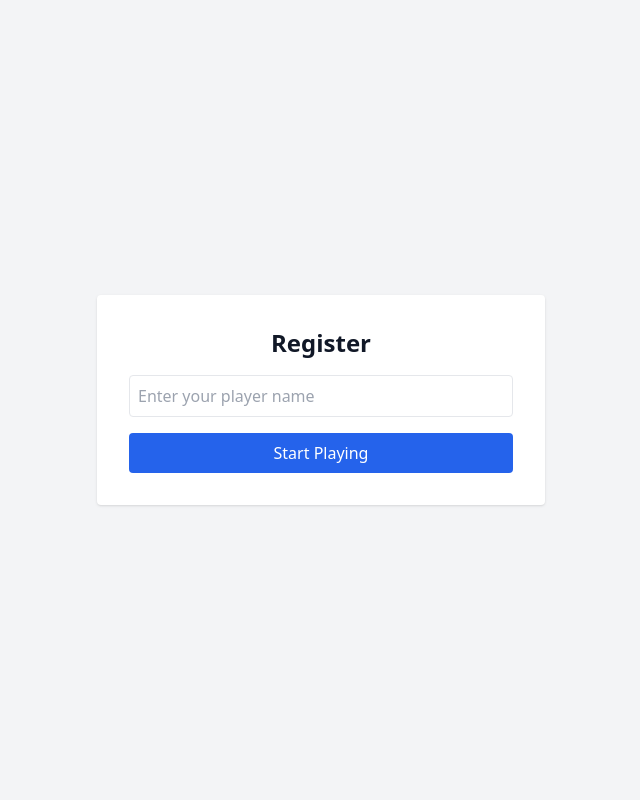
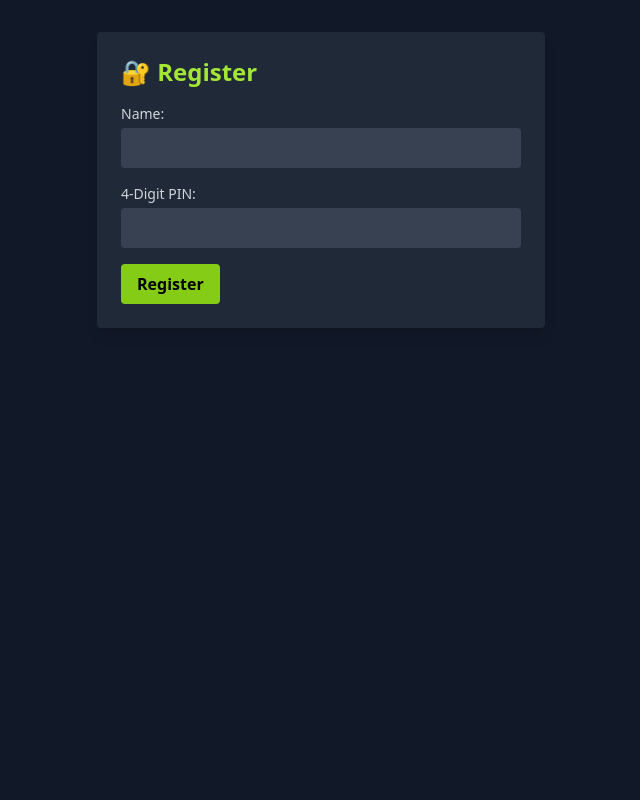
Before and after one commit to LOCOtac/cyber-scavenger-hunt, a Flask app: page /register in a window 1280 px wide. Shown: the whole page, without its empty margins (319-959 px from the left). Run offline with Flask 3, Linux system fonts and the light colour scheme; some libraries are stand-ins or nearby versions.

Commit message:
updated flag submition issue where EU can see other user flag. pin added, updated register html page

```diff
--- a/templates/register.html
+++ b/templates/register.html
@@ -1,14 +1,26 @@
 <!DOCTYPE html>
-<html>
+<html lang="en">
 <head>
+  <meta charset="UTF-8">
   <title>Register</title>
   <script src="https://cdn.tailwindcss.com"></script>
 </head>
-<body class="bg-gray-100 text-gray-900 flex items-center justify-center h-screen">
-  <form method="POST" class="bg-white p-8 rounded shadow max-w-md w-full">
-    <h2 class="text-2xl font-bold mb-4 text-center">Register</h2>
-    <input name="name" placeholder="Enter your player name" class="w-full p-2 border rounded mb-4" required>
-    <button type="submit" class="w-full bg-blue-600 text-white p-2 rounded">Start Playing</button>
-  </form>
+<body class="bg-gray-900 text-white p-8">
+  <div class="max-w-md mx-auto bg-gray-800 p-6 rounded shadow-lg">
+    <h1 class="text-2xl font-bold mb-4 text-lime-400">🔐 Register</h1>
+    <form method="POST">
+      <div class="mb-4">
+        <label class="block mb-1 text-sm text-gray-300">Name:</label>
+        <input type="text" name="name" required class="w-full px-3 py-2 bg-gray-700 rounded text-white">
+      </div>
+      <div class="mb-4">
+        <label class="block mb-1 text-sm text-gray-300">4-Digit PIN:</label>
+        <input type="text" name="pin" pattern="\d{4}" required maxlength="4" class="w-full px-3 py-2 bg-gray-700 rounded text-white">
+      </div>
+      <button type="submit" class="bg-lime-500 hover:bg-lime-600 text-black font-bold py-2 px-4 rounded">
+        Register
+      </button>
+    </form>
+  </div>
 </body>
 </html>
```
